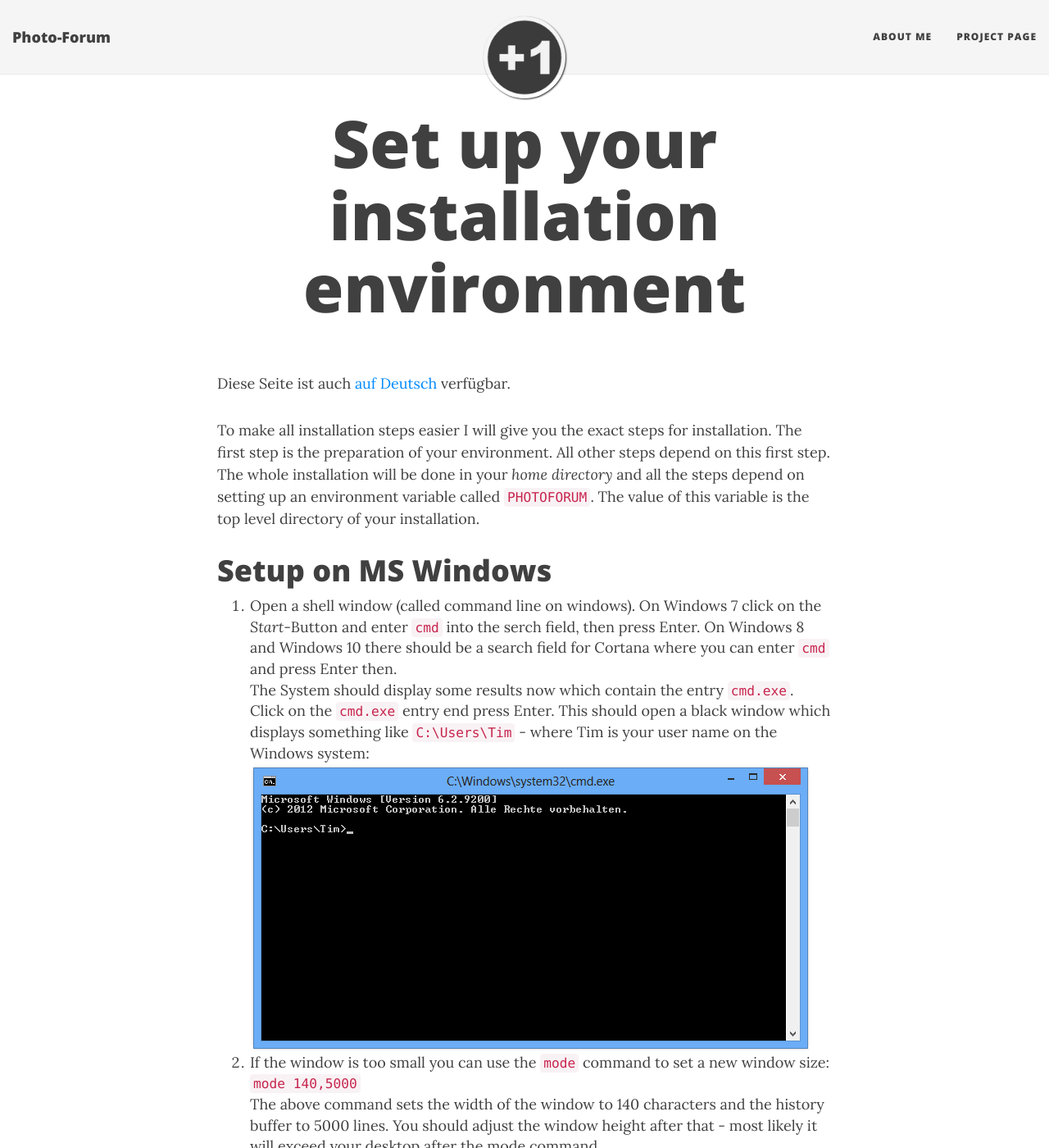
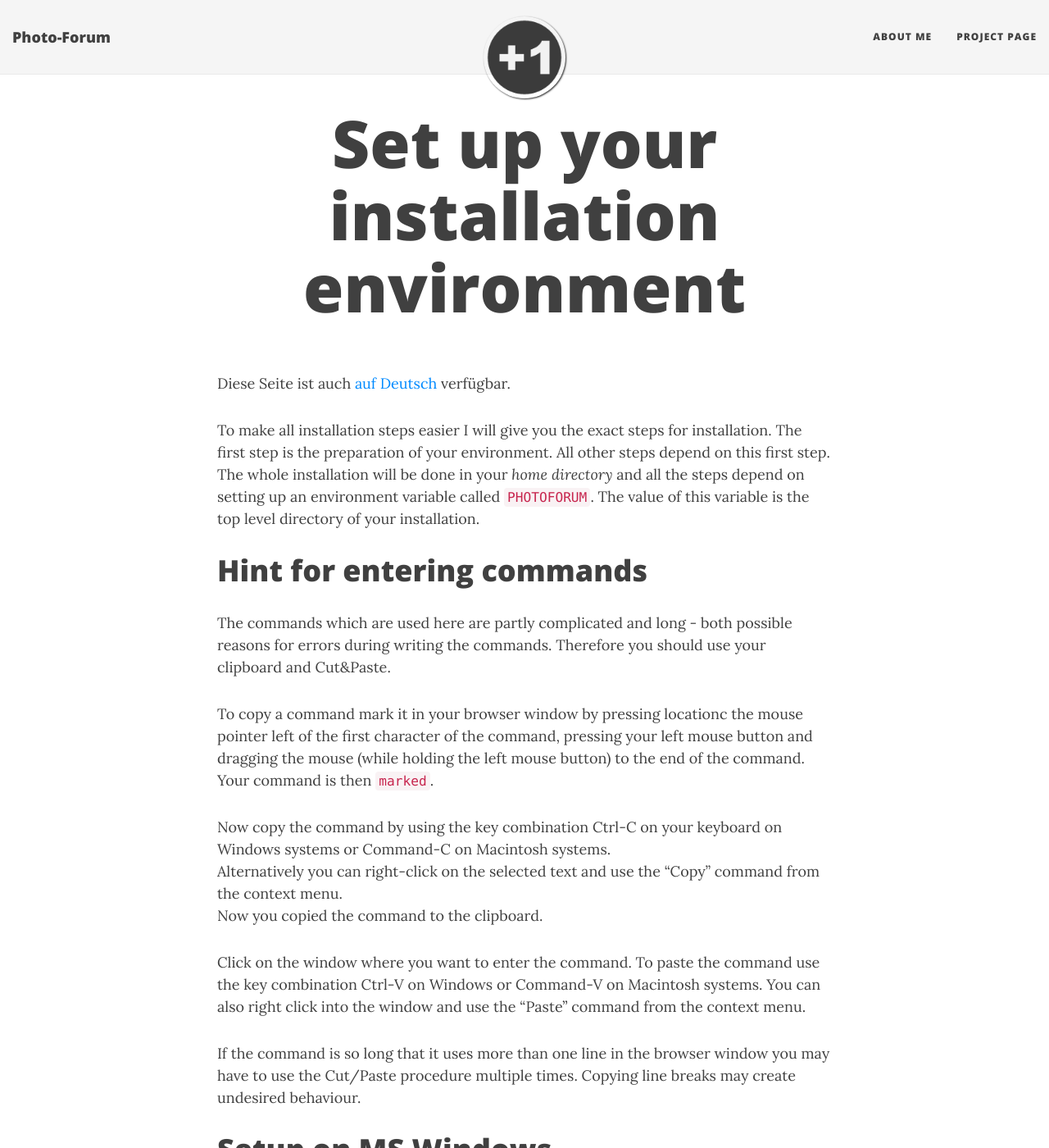
Before and after one commit to MiriamPapp/photo-forum, a Jekyll site: the page built from docs/envsetup.md, in a window 1280 px wide and 1400 px high. Shown: the whole window at 82% size. Built offline with Jekyll 4.4.1, drawn with Linux system fonts in a browser that asks for light colours; nearby versions of some CDN libraries.

Commit message:
Add description for Cut and Paste (English)

```diff
--- a/docs/envsetup.md
+++ b/docs/envsetup.md
@@ -10,6 +10,31 @@
 The whole installation will be done in your _home directory_ and all the steps depend
 on setting up an environment variable called `PHOTOFORUM`. The value of this variable
 is the top level directory of your installation.
+
+# Hint for entering commands
+
+The commands which are used here are partly complicated and long - both possible reasons
+for errors during writing the commands. Therefore you should use your clipboard and
+Cut&Paste.
+
+To copy a command mark it in your browser window by pressing locationc the mouse pointer
+left of the first character of the command, pressing your left mouse button and dragging
+the mouse (while holding the left mouse button) to the end of the command. Your
+command is then `marked`.
+
+Now copy the command by using the key combination Ctrl-C on your keyboard on Windows
+systems or Command-C on Macintosh systems.
+Alternatively you can right-click on the selected text and use the "Copy" command from
+the context menu.
+Now you copied the command to the clipboard.
+
+Click on the window where you want to enter the command. To paste the command use
+the key combination Ctrl-V on Windows or Command-V on Macintosh systems. You can
+also right click into the window and use the "Paste" command from the context menu.
+
+If the command is so long that it uses more than one line in the browser window you
+may have to use the Cut/Paste procedure multiple times. Copying line breaks may
+create undesired behaviour.
 
 # Setup on MS Windows
 
```
